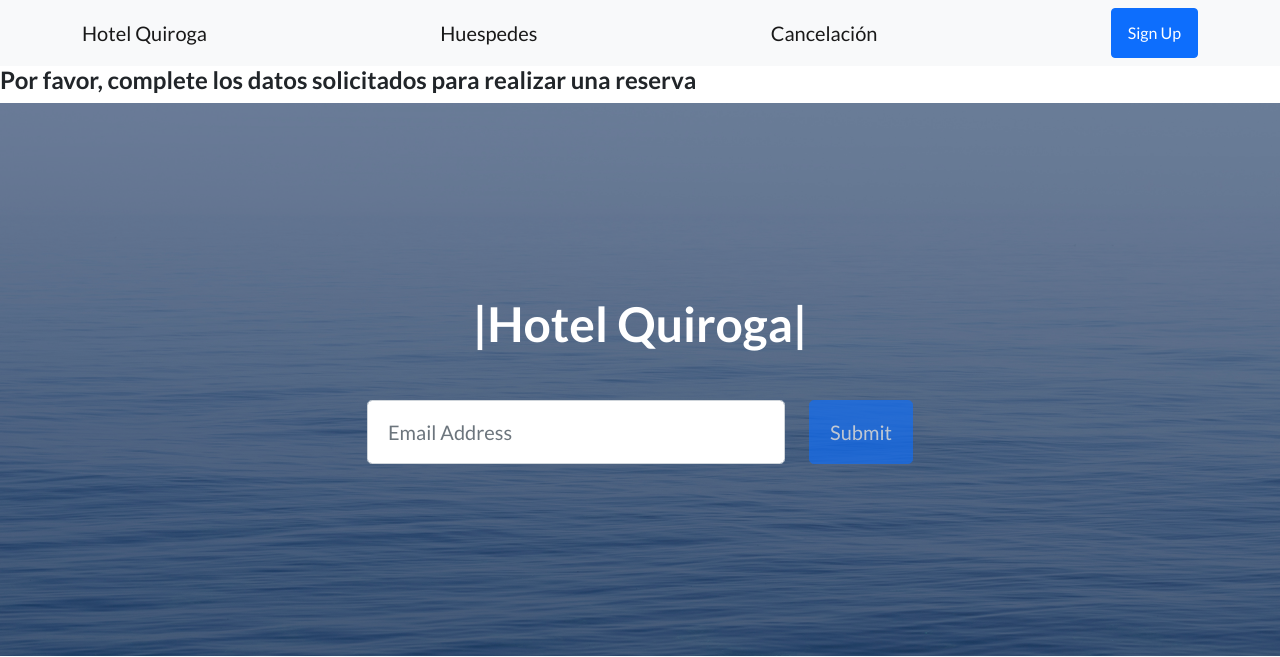
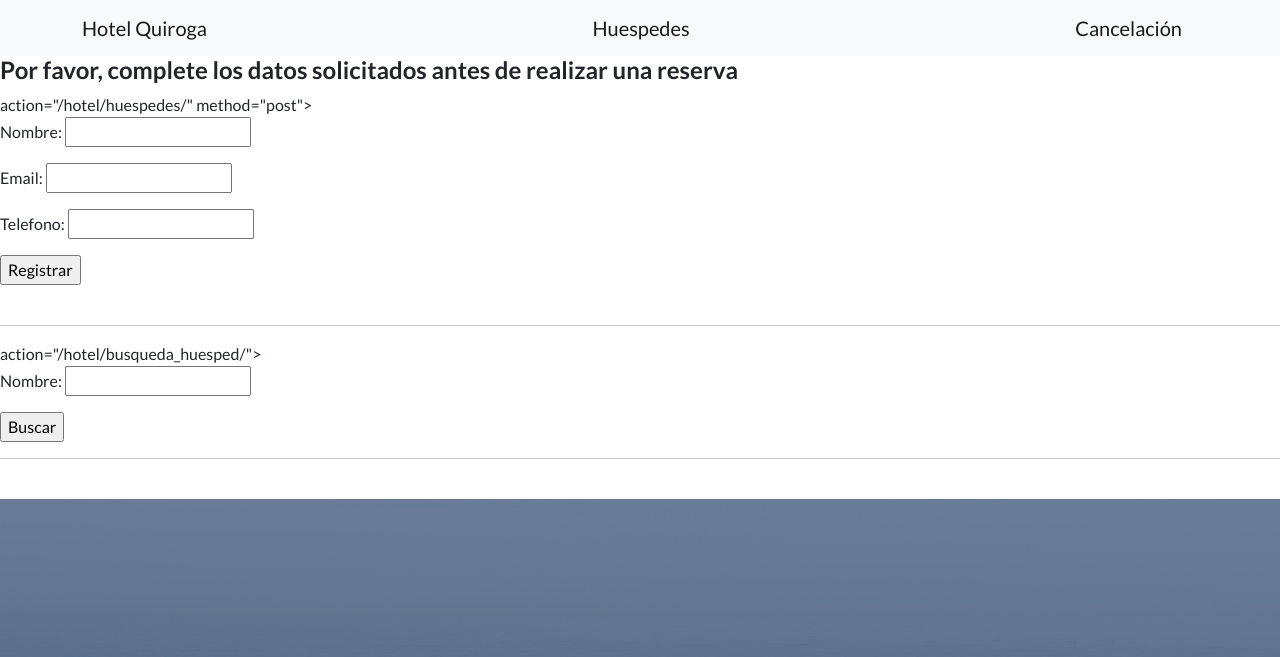
Before and after one commit to ezedquiroga/Tercera-Pre-entrega-Quiroga, a Django app: page /hotel/huespedes/ in a window 1280 px wide. Shown: the top 657 px of the page. Run offline with Django 4.2, Linux system fonts and the light colour scheme; some libraries are stand-ins or nearby versions.

Commit message:
agregado de formularios de carga y uno de busqueda

```diff
--- /dev/null
+++ b/Aplicacion/forms.py
@@ -0,0 +1,23 @@
+from django import forms
+
+
+class ReservaForm(forms.Form):
+
+    nombre = forms.CharField(max_length=40)
+    habitacion = forms.CharField(max_length=40)
+    fecha = forms.CharField(max_length=10)
+class HuespedesForm(forms.Form):
+
+    nombre = forms.CharField(max_length=40)
+    email = forms.CharField(max_length=40)
+    telefono = forms.IntegerField()
+
+
+class CancelacionForm(forms.Form):
+
+    nombre = forms.CharField(max_length=40)
+
+
+class BusquedaHuespedForm(forms.Form):
+
+    nombre = forms.CharField(max_length=40)
--- a/Aplicacion/models.py
+++ b/Aplicacion/models.py
@@ -7,11 +7,14 @@ class Reserva(models.Model):
     fecha = models.CharField(max_length=40)
 
 
-class Huspedes(models.Model):
+class Huespedes(models.Model):
     nombre = models.CharField(max_length= 40)
     Email = models.CharField(max_length=40)
     telefono = models.IntegerField()
 
+    def __str__(self):
+        return f"Huesped: {self.nombre}"
+
 
 class Cancelacion(models.Model):
     nombre =models.CharField(max_length=40)
--- a/Aplicacion/urls.py
+++ b/Aplicacion/urls.py
@@ -1,10 +1,11 @@
 from django.urls import path
-from Aplicacion.views import guardar_reserva, reserva, huespedes, cancelacion
+from Aplicacion.views import guardar_reserva, reserva, huespedes, cancelacion, busqueda_huesped
 
 urlpatterns = [
     path('reserva/', guardar_reserva, name="AplicacionHotelQuiroga"),
     path('reserva/', reserva),
     path('reserva/<nombre>/<habitacion>', reserva),
     path('huespedes/', huespedes, name="AplicacionHuespedes"),
+    path('busqueda_huesped/', busqueda_huesped, name="AplicacionBuscarHuesped"),
     path('cancelacion/', cancelacion, name="AplicacionCancelacion")
 ]
--- a/Aplicacion/views.py
+++ b/Aplicacion/views.py
@@ -1,5 +1,6 @@
 from django.shortcuts import render
-from Aplicacion.models import Reserva
+from Aplicacion.models import Reserva, Huespedes, Cancelacion
+from Aplicacion.forms import HuespedesForm, CancelacionForm, ReservaForm, BusquedaHuespedForm
 # Create your views here.
 def guardar_reserva(request):
     reserva = Reserva()
@@ -8,8 +9,20 @@ def guardar_reserva(request):
 
 def reserva(request):
     all_reservas = Reserva.objects.all()
+    if request.method == "POST":
+        mi_formulario3 = ReservaForm(request.POST)
+
+        if mi_formulario3.is_valid():
+            informacion = mi_formulario3.cleaned_data
+            reserva_save = Reserva(
+                nombre=informacion['nombre'],
+                habitacion=informacion['habitacion'],
+                fecha=informacion['fecha']
+            )
+            reserva_save.save()
     context = {
-        "reservas" : all_reservas
+        "reservas": all_reservas,
+        "form": ReservaForm()
     }
     return render(request, "Aplicacion/reserva.html", context=context)
 
@@ -22,7 +35,49 @@ def crear_reserva(request, nombre, habitacion):
     return render(request, "Aplicacion/crear_reserva.html", context)
 
 def huespedes(request):
-    return render(request, "Aplicacion/huespedes.html")
+
+    if request.method == "POST":
+        mi_formulario = HuespedesForm(request.POST)
+
+        if mi_formulario.is_valid():
+            informacion = mi_formulario.cleaned_data
+            huespedes_save = Huespedes(
+                nombre=informacion['nombre'],
+                email=informacion['email'],
+                telefono=informacion['telefono']
+            )
+            huespedes_save.save()
+
+    context = {
+        "form": HuespedesForm(),
+        "form_busqueda": BusquedaHuespedForm()
+    }
+    return render(request, "Aplicacion/huespedes.html", context=context)
 
 def cancelacion(request):
-    return render(request, "Aplicacion/cancelacion.html")
+
+    if request.method == "POST":
+        mi_formulario2 = CancelacionForm(request.POST)
+
+        if mi_formulario2.is_valid():
+            informacion = mi_formulario2.cleaned_data
+            cancelacion_save = Cancelacion(
+                nombre=informacion['nombre'],
+            )
+            cancelacion_save.save()
+
+    context = {
+        "form": CancelacionForm()
+    }
+    return render(request, "Aplicacion/cancelacion.html", context=context)
+
+def busqueda_huesped(request):
+
+    mi_formulario4 = BusquedaHuespedForm(request.GET)
+    if mi_formulario4.is_valid():
+        informacion = mi_formulario4.cleaned_data
+        huespedes_buscados = Huespedes.objects.filter(nombre__icontains=informacion['nombre'])
+        context = {
+            "huespedes": huespedes_buscados
+        }
+        return render(request, "Aplicacion/busqueda_huesped.html", context=context)
--- a/template/Aplicacion/huespedes.html
+++ b/template/Aplicacion/huespedes.html
@@ -1,5 +1,16 @@
 {% extends "base.html" %}
 
 {% block contenido_cambia %}
-    <h4>Por favor, complete los datos solicitados para realizar una reserva</h4>
+<h4>Por favor, complete los datos solicitados antes de realizar una reserva</h4>
+    <form> action="{% url 'AplicacionHuespedes' %}" method="post">
+        {% csrf_token %}
+        {{ form.as_p }}
+        <input type="submit" value="Registrar">
+    </form>
+    <br><hr>
+    <form> action="{% url 'AplicacionBuscarHuesped' %}">
+        {{ form_busqueda.as_p }}
+        <input type="submit" value="Buscar">
+    </form>
+    <hr><br>
 {% endblock %}
--- a/template/base.html
+++ b/template/base.html
@@ -23,7 +23,6 @@
                 <a class="navbar-brand" href="{% url 'AplicacionHotelQuiroga' %}">Hotel Quiroga</a>
                 <a class="navbar-brand" href="{% url 'AplicacionHuespedes' %}">Huespedes</a>
                 <a class="navbar-brand" href="{% url 'AplicacionCancelacion' %}">Cancelación</a>
-                <a class="btn btn-primary" href="#signup">Sign Up</a>
             </div>
         </nav>
         <!-- Body-->
```
Also changed, not shown: template/Aplicacion/busqueda_huesped.html (added, +12 -0 lines), template/Aplicacion/cancelacion.html (+6 -1 lines), template/Aplicacion/reserva.html (+6 -8 lines).
